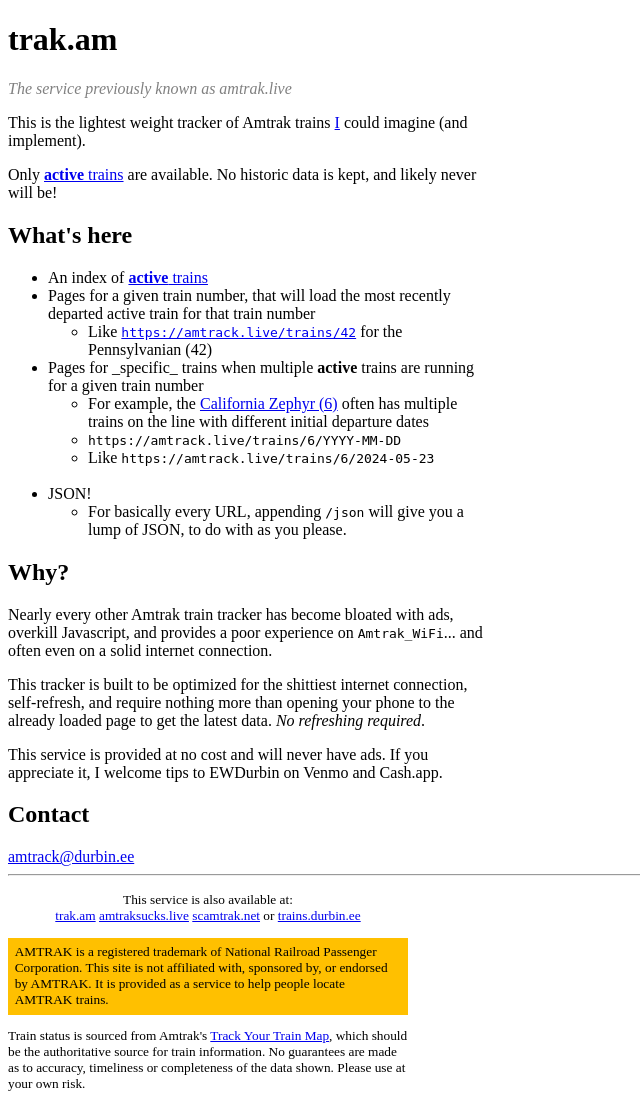
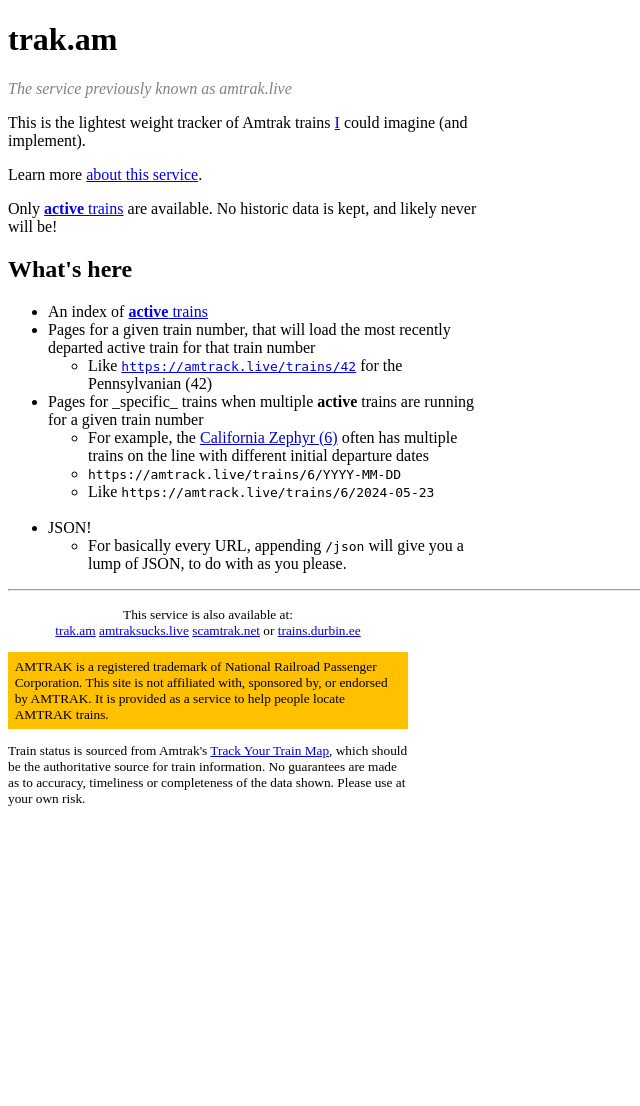
Before and after one commit to ewdurbin/amtrak, a Python web app: template templates/index.jinja2 in a window 1280 px wide. Shown: the whole page, without its empty margins (0-640 px from the left). After the commit the page ends 806 px from the top, so only its background shows below. Run offline with Jinja, Linux system fonts and the light colour scheme; the template is opened without the code that fills it, so the values that code supplies are empty.

Commit message:
move info around

```diff
--- a/templates/index.jinja2
+++ b/templates/index.jinja2
@@ -8,6 +8,8 @@
 <p>
   This is the lightest weight tracker of Amtrak trains <a href="https://durbin.ee">I</a> could imagine (and implement).
 </p>
+
+<p>Learn more <a href="/about">about this service</a>.
 
 <p>
   Only <a href="/trains"><b>active</b> trains</a> are available. No historic data is kept, and likely never will be!
@@ -32,24 +34,6 @@
   </ul>
 </ul>
 
-<h2>Why?</h2>
-
-<p>
-  Nearly every other Amtrak train tracker has become bloated with ads, overkill Javascript, and provides a poor experience on <code>Amtrak_WiFi</code>... and often even on a solid internet connection.
-</p>
-
-<p>
-  This tracker is built to be optimized for the shittiest internet connection, self-refresh, and require nothing more than opening your phone to the already loaded page to get the latest data. <i>No refreshing required</i>.
-</p>
-
-<p>
-  This service is provided at no cost and will never have ads. If you appreciate it, I welcome tips to EWDurbin on Venmo and Cash.app.
-</p>
-
-<h2>Contact</h2>
-
-<a href="mailto:amtrack@durbin.ee">amtrack@durbin.ee</a>
-
 </div>
 
 {% endblock %}
```
Also changed, not shown: templates/about.jinja2 (+18 -0 lines).
